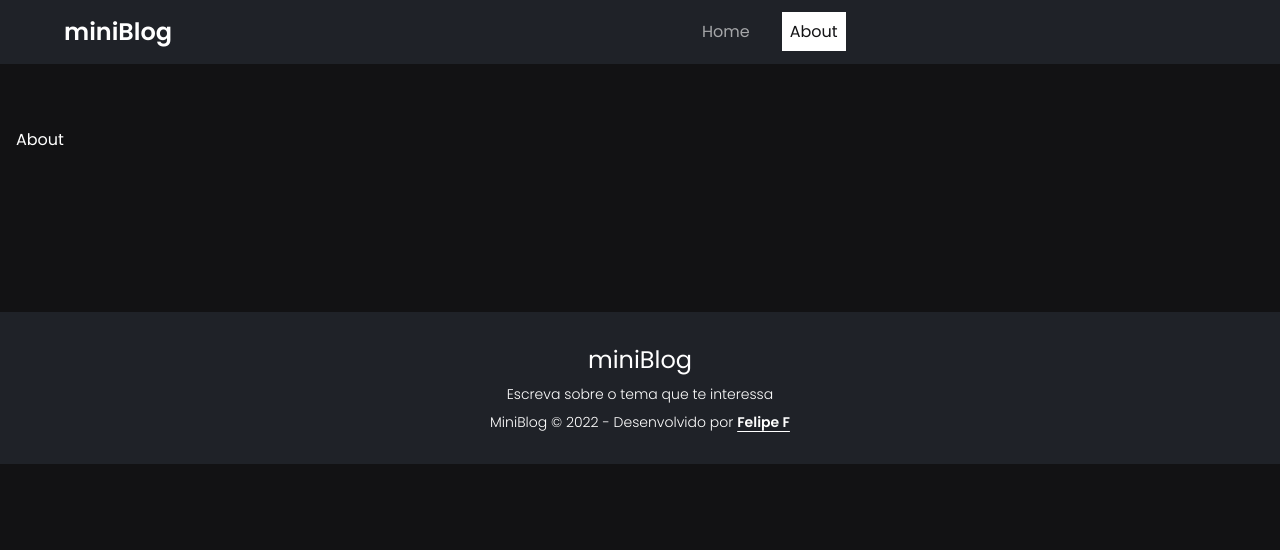
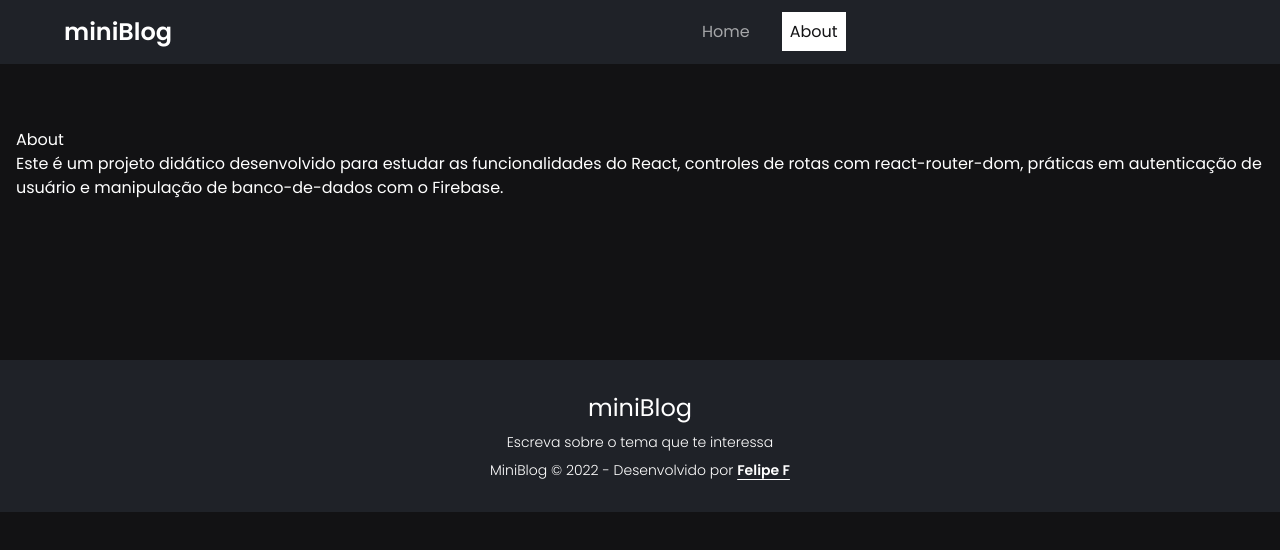
Before and after one commit to felpfsf/miniblog, a React (Vite) app: page /about in a window 1280 px wide. Shown: the top 550 px of the page. Built offline with nearby package versions, Linux system fonts and the light colour scheme.

Commit message:
feat: added project description

```diff
--- a/src/pages/About/About.jsx
+++ b/src/pages/About/About.jsx
@@ -4,6 +4,7 @@ export const About = () => {
   return (
     <main className='max-w-[1440px] w-full mx-auto pt-16 px-4'>
       <h1>About</h1>
+      <p>Este é um projeto didático desenvolvido para estudar as funcionalidades do React, controles de rotas com react-router-dom, práticas em autenticação de usuário e manipulação de banco-de-dados com o Firebase.</p>
     </main>
   )
 }
```
